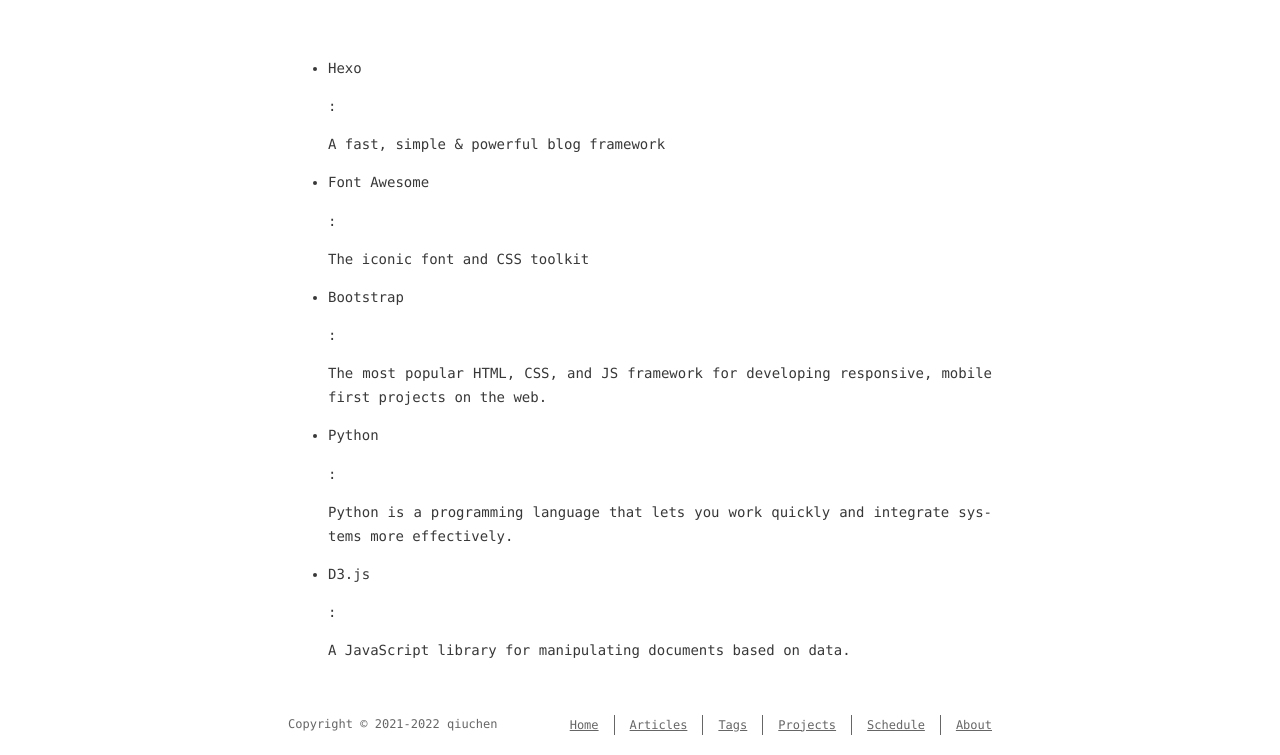
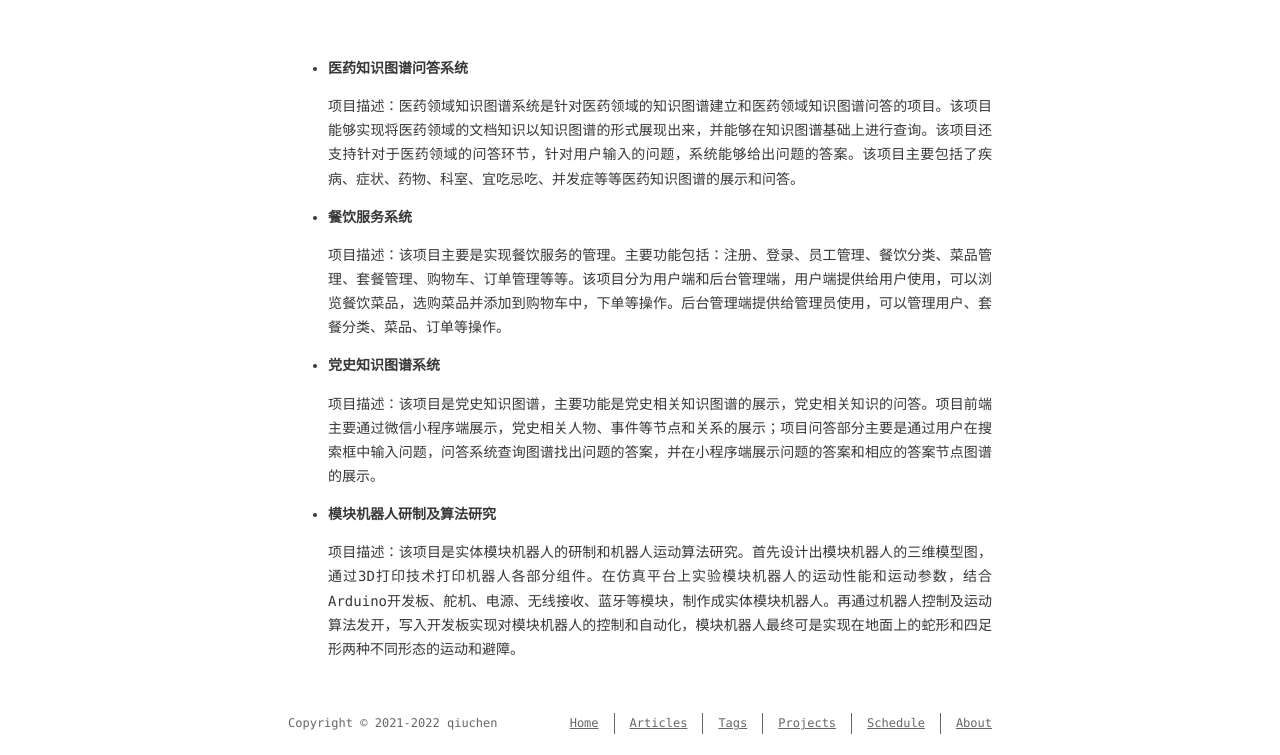
Before and after one commit to qiuchenpro/qiuchenpro.github.io, a plain HTML site: page projects/index.html in a window 1280 px wide. Shown: the part 119-874 px from the top of the page. Drawn offline with nearby package versions, Linux system fonts and the light colour scheme; a web font is replaced by a local one.

Commit message:
Site updated: 2022-11-29 11:17:16

```diff
--- a/projects/index.html
+++ b/projects/index.html
@@ -6,15 +6,15 @@
     <meta http-equiv="X-UA-Compatible" content="IE=edge">
     <meta name="HandheldFriendly" content="True">
     <meta name="viewport" content="width=device-width, initial-scale=1, maximum-scale=5" />
-    <meta name="description" content="Hexo : A fast, simple &amp; powerful blog framework  Font Awesome : The iconic font and CSS toolkit  Bootstrap : The most popular HTML, CSS, and JS framework for developing responsive, mobile first p">
+    <meta name="description" content="医药知识图谱问答系统 项目描述：医药领域知识图谱系统是针对医药领域的知识图谱建立和医药领域知识图谱问答的项目。该项目能够实现将医药领域的文档知识以知识图谱的形式展现出来，并能够在知识图谱基础上进行查询。该项目还支持针对于医药领域的问答环节，针对用户输入的问题，系统能够给出问题的答案。该项目主要包括了疾病、症状、药物、科室、宜吃忌吃、并发症等等医药知识图谱的展示和问答。  餐饮服务系统 项目描述：">
 <meta property="og:type" content="website">
 <meta property="og:title" content="projects">
 <meta property="og:url" content="http://example.com/projects/index.html">
 <meta property="og:site_name" content="橙子">
-<meta property="og:description" content="Hexo : A fast, simple &amp; powerful blog framework  Font Awesome : The iconic font and CSS toolkit  Bootstrap : The most popular HTML, CSS, and JS framework for developing responsive, mobile first p">
+<meta property="og:description" content="医药知识图谱问答系统 项目描述：医药领域知识图谱系统是针对医药领域的知识图谱建立和医药领域知识图谱问答的项目。该项目能够实现将医药领域的文档知识以知识图谱的形式展现出来，并能够在知识图谱基础上进行查询。该项目还支持针对于医药领域的问答环节，针对用户输入的问题，系统能够给出问题的答案。该项目主要包括了疾病、症状、药物、科室、宜吃忌吃、并发症等等医药知识图谱的展示和问答。  餐饮服务系统 项目描述：">
 <meta property="og:locale" content="en_US">
-<meta property="article:published_time" content="2022-10-23T04:00:36.000Z">
-<meta property="article:modified_time" content="2022-10-23T04:50:13.555Z">
+<meta property="article:published_time" content="2022-10-29T04:00:36.000Z">
+<meta property="article:modified_time" content="2022-11-29T03:11:23.967Z">
 <meta property="article:author" content="qiuchen">
 <meta name="twitter:card" content="summary">
 
@@ -36,7 +36,7 @@
 
 
     <!-- title -->
-    <title>Tag: sd</title>
+    <title>Tag: 项目, 算法, 知识图谱, 知识问答系统</title>
     <!-- styles -->
 
 <link rel="stylesheet" href="/css/style.css">
@@ -94,25 +94,17 @@
   <div class="content" itemprop="articleBody">
 
           <ul>
-<li><p>Hexo</p>
-<p>:</p>
-<p>A fast, simple &amp; powerful blog framework</p>
+<li><p><strong>医药知识图谱问答系统</strong></p>
+<p>项目描述：医药领域知识图谱系统是针对医药领域的知识图谱建立和医药领域知识图谱问答的项目。该项目能够实现将医药领域的文档知识以知识图谱的形式展现出来，并能够在知识图谱基础上进行查询。该项目还支持针对于医药领域的问答环节，针对用户输入的问题，系统能够给出问题的答案。该项目主要包括了疾病、症状、药物、科室、宜吃忌吃、并发症等等医药知识图谱的展示和问答。</p>
 </li>
-<li><p>Font Awesome</p>
-<p>:</p>
-<p>The iconic font and CSS toolkit</p>
+<li><p><strong>餐饮服务系统</strong></p>
+<p>项目描述：该项目主要是实现餐饮服务的管理。主要功能包括：注册、登录、员工管理、餐饮分类、菜品管理、套餐管理、购物车、订单管理等等。该项目分为用户端和后台管理端，用户端提供给用户使用，可以浏览餐饮菜品，选购菜品并添加到购物车中，下单等操作。后台管理端提供给管理员使用，可以管理用户、套餐分类、菜品、订单等操作。</p>
 </li>
-<li><p>Bootstrap</p>
-<p>:</p>
-<p>The most popular HTML, CSS, and JS framework for developing responsive, mobile first projects on the web.</p>
+<li><p><strong>党史知识图谱系统</strong></p>
+<p>项目描述：该项目是党史知识图谱，主要功能是党史相关知识图谱的展示，党史相关知识的问答。项目前端主要通过微信小程序端展示，党史相关人物、事件等节点和关系的展示；项目问答部分主要是通过用户在搜索框中输入问题，问答系统查询图谱找出问题的答案，并在小程序端展示问题的答案和相应的答案节点图谱的展示。</p>
 </li>
-<li><p>Python</p>
-<p>:</p>
-<p>Python is a programming language that lets you work quickly and integrate systems more effectively.</p>
-</li>
-<li><p>D3.js</p>
-<p>:</p>
-<p>A JavaScript library for manipulating documents based on data.</p>
+<li><p><strong>模块机器人研制及算法研究</strong></p>
+<p>项目描述：该项目是实体模块机器人的研制和机器人运动算法研究。首先设计出模块机器人的三维模型图，通过3D打印技术打印机器人各部分组件。在仿真平台上实验模块机器人的运动性能和运动参数，结合Arduino开发板、舵机、电源、无线接收、蓝牙等模块，制作成实体模块机器人。再通过机器人控制及运动算法发开，写入开发板实现对模块机器人的控制和自动化，模块机器人最终可是实现在地面上的蛇形和四足形两种不同形态的运动和避障。</p>
 </li>
 </ul>
 
```
Also changed, not shown: index.html (+13 -3 lines).
